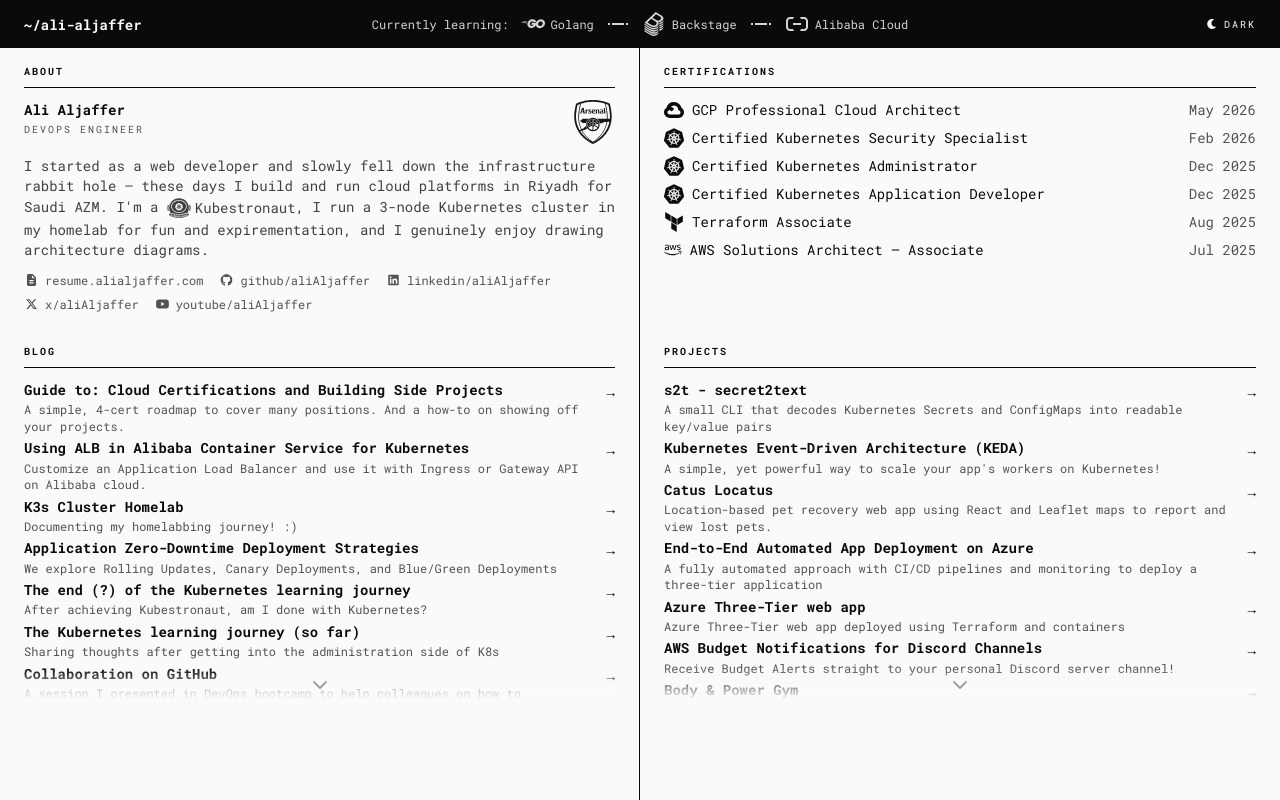
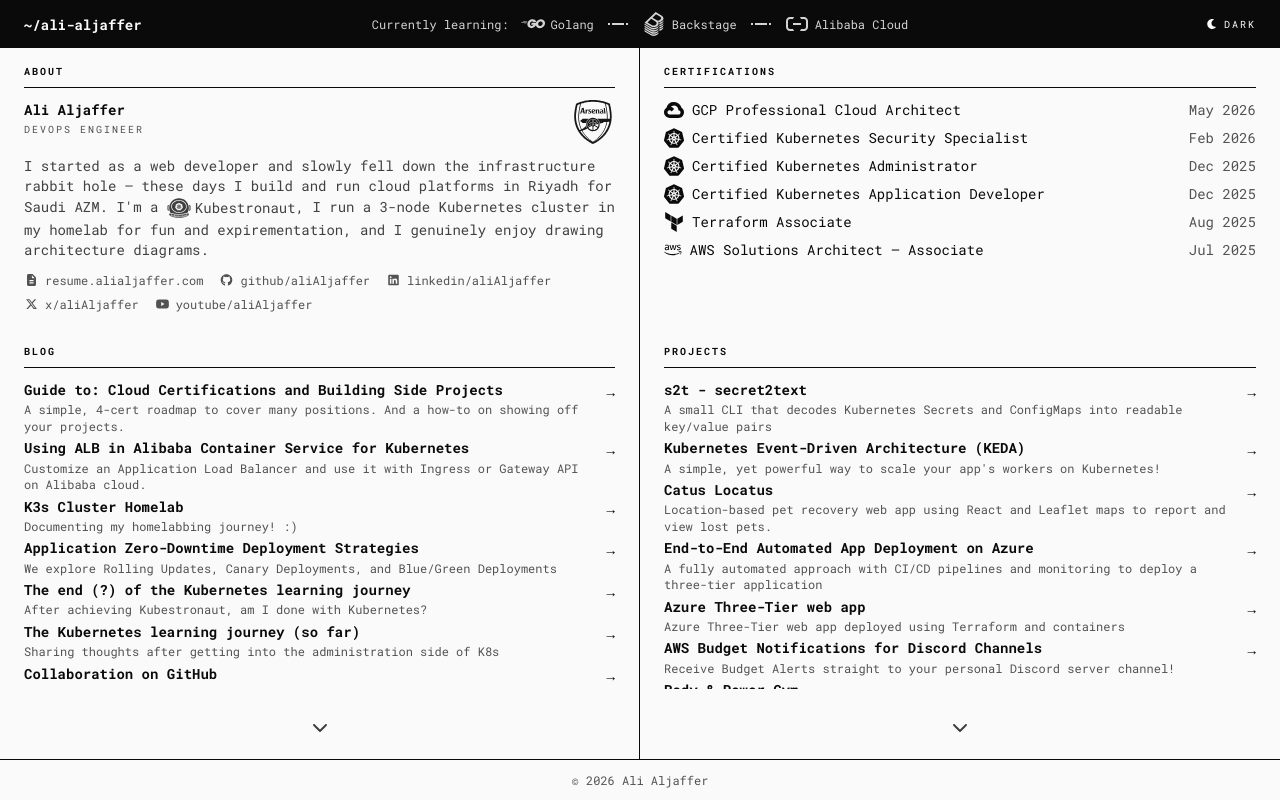
Before and after one commit to aliAljaffer/aliAljaffer.github.io, a Next.js app: page / in a window 1280 px wide. Built offline with nearby package versions, Linux system fonts and the light colour scheme.

Commit message:
many UI fixes :)

```diff
--- a/src/app/components/AboutSection.tsx
+++ b/src/app/components/AboutSection.tsx
@@ -10,7 +10,10 @@
   className?: string;
 }) {
   return (
-    <section aria-labelledby="about-heading" className={`px-6 py-4 ${className}`}>
+    <section
+      aria-labelledby="about-heading"
+      className={`px-6 py-4 ${className}`}
+    >
       <SectionLabel id="about-heading">About</SectionLabel>
       <div className="flex items-start justify-between gap-4 mb-3">
         <div>
--- a/src/app/components/CaseStudySection.tsx
+++ b/src/app/components/CaseStudySection.tsx
@@ -19,12 +19,18 @@
   className?: string;
 }) {
   return (
-    <section aria-labelledby={id} className={`px-6 ${className}`}>
+    <section
+      aria-labelledby={id}
+      className={`px-6 md:flex md:flex-col md:min-h-0 md:overflow-hidden ${className}`}
+    >
       <SectionLabel id={id}>{title}</SectionLabel>
-      <ScrollableList className="space-y-4 md:max-h-[40vh] md:overflow-y-auto md:overflow-x-hidden scrollbar-hidden">
+      <ScrollableList
+        fitToContent
+        className="space-y-4 max-h-[40vh] md:max-h-[85%] overflow-y-auto md:overflow-x-hidden scrollbar-hidden"
+      >
         {items.map((item) => (
           <Link
-            key={item.caseStudyId + crypto.randomUUID()}
+            key={item.caseStudyId}
             href={`/case-study/${item.caseStudyId}`}
             aria-label={`${item.name} — ${ctaLabel}`}
             className="flex justify-between items-start gap-4 group rounded-md -mx-3 px-3 -my-1 py-1 transition-all duration-150 ease-out hover:-translate-y-0.5 hover:shadow-md hover:bg-neutral-100 dark:hover:bg-neutral-800"
--- /dev/null
+++ b/src/app/components/Footer.tsx
@@ -0,0 +1,7 @@
+export default function Footer() {
+  return (
+    <footer className="px-6 py-3 border-t border-neutral-950 dark:border-neutral-100 text-center text-xs text-neutral-600 dark:text-neutral-400">
+      © {new Date().getFullYear()} Ali Aljaffer
+    </footer>
+  );
+}
--- a/src/app/components/ScrollableList.tsx
+++ b/src/app/components/ScrollableList.tsx
@@ -1,6 +1,6 @@
 "use client";
 import type { ReactNode } from "react";
-import { useRef, useState, useEffect } from "react";
+import { useRef, useState, useLayoutEffect } from "react";
 import { FontAwesomeIcon } from "@fortawesome/react-fontawesome";
 import {
   faChevronDown,
@@ -13,12 +13,19 @@
   children: ReactNode;
   className?: string;
   direction?: "vertical" | "horizontal";
+  /**
+   * Size the list to its content's natural height instead of stretching to
+   * fill the container. Pair with a `max-h-*` class on `className` so it
+   * still clamps (and scrolls) once content exceeds the available space.
+   */
+  fitToContent?: boolean;
 }
 
 export default function ScrollableList({
   children,
   className = "",
   direction = "vertical",
+  fitToContent = false,
 }: ScrollableListProps) {
   const ref = useRef<HTMLDivElement>(null);
   const [hasMore, setHasMore] = useState(false);
@@ -26,11 +33,15 @@
 
   const isHorizontal = direction === "horizontal";
 
-  useEffect(() => {
+  useLayoutEffect(() => {
     const el = ref.current;
     if (!el) return;
 
     const check = () => {
+      if (fitToContent && !isHorizontal) {
+        el.style.height = `${el.scrollHeight}px`;
+      }
+
       const size = isHorizontal ? el.scrollWidth : el.scrollHeight;
       const client = isHorizontal ? el.clientWidth : el.clientHeight;
       const pos = isHorizontal ? el.scrollLeft : el.scrollTop;
@@ -48,7 +59,7 @@
       el.removeEventListener("scroll", check);
       ro.disconnect();
     };
-  }, [isHorizontal]);
+  }, [isHorizontal, fitToContent]);
 
   const scrollPrev = () =>
     ref.current?.scrollBy(
@@ -65,7 +76,7 @@
     );
 
   return (
-    <div className="relative">
+    <div className="relative md:flex-1 md:min-h-0">
       {hasPrev && (
         <>
           <div
@@ -80,8 +91,8 @@
             aria-label={isHorizontal ? "Scroll left" : "Scroll up"}
             className={
               isHorizontal
-                ? "absolute left-1 top-1/2 -translate-y-1/2 text-neutral-400 dark:text-neutral-500 hover:text-neutral-700 dark:hover:text-neutral-300 z-10"
-                : "absolute top-1 left-1/2 -translate-x-1/2 text-neutral-400 dark:text-neutral-500 hover:text-neutral-700 dark:hover:text-neutral-300 z-10"
+                ? "absolute left-1 top-1/2 -translate-y-1/2 text-neutral-700 dark:text-neutral-300 hover:text-neutral-950 dark:hover:text-neutral-50 z-10"
+                : "absolute top-1 left-1/2 -translate-x-1/2 text-neutral-700 dark:text-neutral-300 hover:text-neutral-950 dark:hover:text-neutral-50 z-10"
             }
           >
             <FontAwesomeIcon
@@ -108,8 +119,8 @@
             aria-label={isHorizontal ? "Scroll right" : "Scroll for more"}
             className={
               isHorizontal
-                ? "absolute right-1 top-1/2 -translate-y-1/2 text-neutral-400 dark:text-neutral-500 hover:text-neutral-700 dark:hover:text-neutral-300"
-                : "absolute bottom-1 left-1/2 -translate-x-1/2 text-neutral-400 dark:text-neutral-500 hover:text-neutral-700 dark:hover:text-neutral-300"
+                ? "absolute right-1 top-1/2 -translate-y-1/2 text-neutral-700 dark:text-neutral-300 hover:text-neutral-950 dark:hover:text-neutral-50"
+                : "absolute bottom-1 left-1/2 -translate-x-1/2 text-neutral-700 dark:text-neutral-300 hover:text-neutral-950 dark:hover:text-neutral-50"
             }
           >
             <FontAwesomeIcon
--- a/src/app/page.tsx
+++ b/src/app/page.tsx
@@ -2,13 +2,14 @@
 import AboutSection from "@/app/components/AboutSection";
 import CertsSection from "@/app/components/CertsSection";
 import CaseStudySection from "@/app/components/CaseStudySection";
+import Footer from "@/app/components/Footer";
 import { getVisibleCaseStudies } from "@/lib/case-studies";
 
 export default function Home() {
   const projects = getVisibleCaseStudies("project") ?? [];
   const blogPosts = getVisibleCaseStudies("blog") ?? [];
   return (
-    <div className="bg-neutral-50 dark:bg-neutral-900 text-neutral-950 dark:text-neutral-50 font-mono min-h-dvh flex flex-col">
+    <div className="bg-neutral-50 dark:bg-neutral-900 text-neutral-950 dark:text-neutral-50 font-mono min-h-dvh md:h-dvh flex flex-col md:overflow-hidden">
       {/* Skip to main content */}
       <a
         href="#main-content"
@@ -32,7 +33,7 @@
         <CaseStudySection
           id="blog-heading"
           title="Blog"
-          items={blogPosts}
+          items={[...blogPosts, ...blogPosts, ...blogPosts]}
           ctaLabel="read more"
           className="py-4 md:border-r border-neutral-950 dark:border-neutral-100"
         />
@@ -44,6 +45,8 @@
           className="py-4"
         />
       </main>
+
+      <Footer />
     </div>
   );
 }
```
